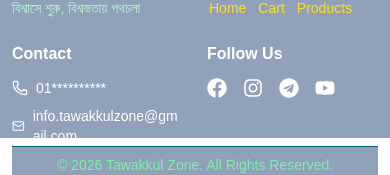
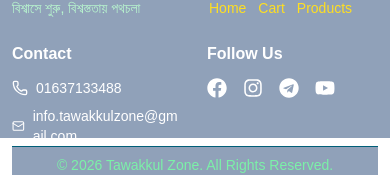
Before and after one commit to raselmahmudrasel70/tawakkul-zone, a Next.js app: page / in a window 390 px wide. Shown: the part 741-916 px from the top of the page. Built offline with nearby package versions, Linux system fonts and the light colour scheme; no server answers; the database is empty.

Commit message:
Update phone number in Footer component

```diff
--- a/components/Footer.tsx
+++ b/components/Footer.tsx
@@ -55,7 +55,7 @@
       <div className="space-y-2 text-sm">
         <div className="flex items-center gap-2">
           <Phone size={16} />
-          01**********
+          01637133488
         </div>
 
         <div className="flex items-center gap-2 break-all">
```
